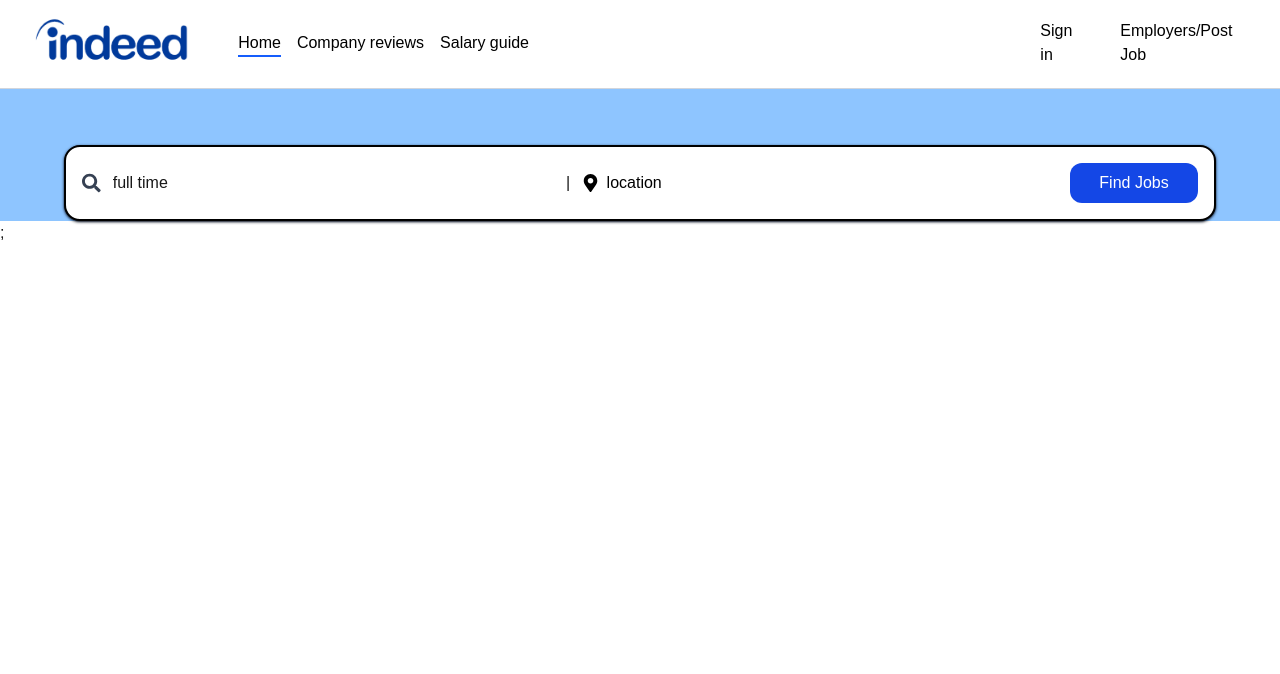
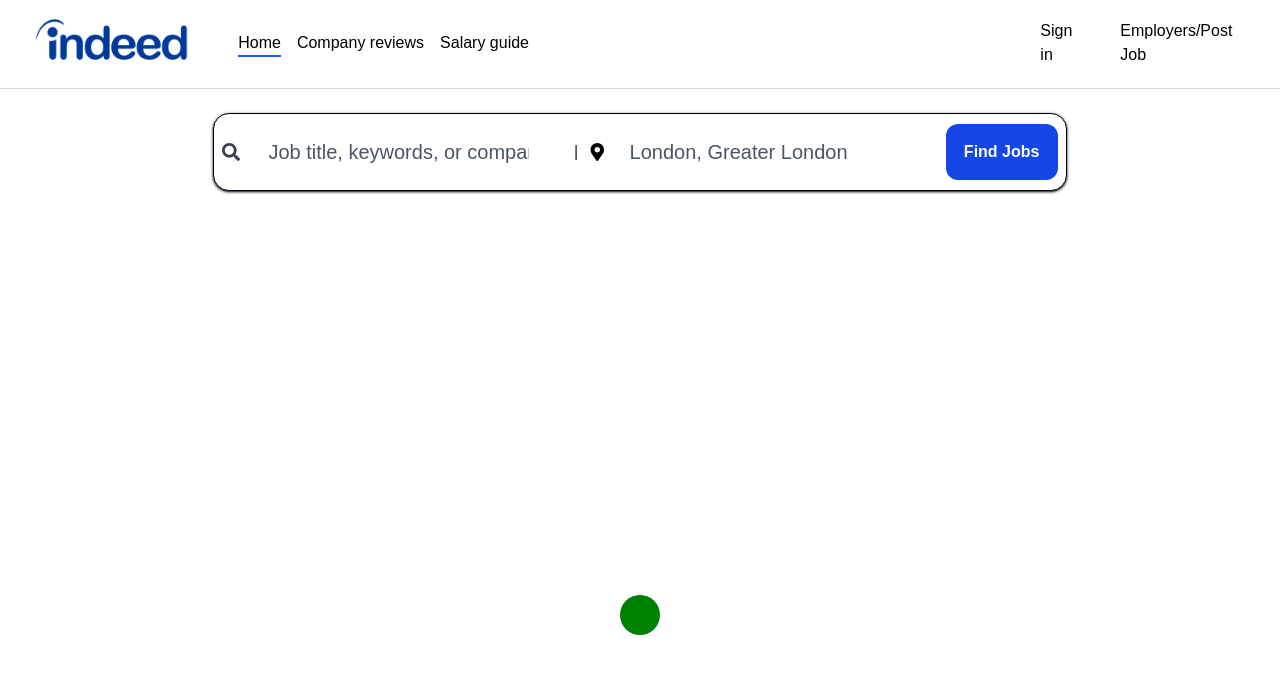
Before and after one commit to jafarimurtaza/indeed-af, a Next.js app: page /searchresult in a window 1280 px wide. Shown: the top 674 px of the page. Built offline with nearby package versions, Linux system fonts and the light colour scheme.

Commit message:
worked on sort method

```diff
--- a/src/components/SearchResult/SearchResultMain.jsx
+++ b/src/components/SearchResult/SearchResultMain.jsx
@@ -4,9 +4,9 @@ import Link from "next/link";
 
 export default function SearchResultMain() {
   return (
-    <div className="bg-blue-300 w-full h-auto flex flex-col items-center">
+    <div className="bg-white w-full h-auto flex flex-col items-center">
       {/* Search Section */}
-      <div className="w-[90%] h-auto mt-14 border-2 border-black bg-white rounded-2xl flex items-center justify-between shadow-sm shadow-gray-900 p-4 ">
+      <div className="w-8/12 h-auto border-1 my-6 border-black bg-white rounded-2xl flex items-center justify-between shadow-sm shadow-gray-900 p-2">
         {/* Search Input */}
         <div className="flex items-center  w-1/2 gap-3">
           <FaSearch className="text-gray-700 text-xl" />
@@ -14,8 +14,7 @@ export default function SearchResultMain() {
             type="search"
             name="search"
             placeholder="Job title, keywords, or company"
-            value="full time"
-            className="w-full hover:bg-amber-200"
+            className="w-full p-4 placeholder:text-gray-600 outline-none text-gray-600 text-xl"
           />
         </div>
         <span className="flex justify-center items-center h-auto w-8">|</span>
@@ -27,18 +26,26 @@ export default function SearchResultMain() {
             type="search"
             name="location"
             placeholder="London, Greater London"
-            value="location"
-            className="w-full hover:bg-amber-700"
+            className="w-full p-4 placeholder:text-gray-600 outline-none text-xl text-gray-600"
           />
         </div>
 
         {/* Find Jobs Button */}
         <Link href="#">
-          <button className="bg-blue-700 text-white px-5 py-2 rounded-xl hover:bg-blue-800 w-32 ml-4">
+          <button className="bg-blue-700 text-white p-4 rounded-xl hover:bg-green-800 w-28 ml-4 font-bold">
             Find Jobs
           </button>
         </Link>
       </div>
+      {/* background section */}
+ <div className="bg-white w-full min-h-screen flex justify-center items-center">
+      <svg width="100" height="50">
+        <circle cx="50" cy="25" r="20" fill="green" />
+      </svg>
+</div>
+
+
+
     </div>
   );
 }
--- /dev/null
+++ b/src/pages/array-sort.js
@@ -0,0 +1,49 @@
+import React from "react";
+
+export default function ArraySort() {
+  //   const numbers = [2, 5, 3, 24, 51, 7];
+  //   let result;
+  //   numbers.length;
+
+  //   numbers.push(150);
+  //   numbers.unshift(300);
+  // numbers.pop();
+  //   result = numbers.shift();
+
+  //   result = numbers.indexOf(24);
+  //  numbers.splice(1,2,160);
+  //  numbers.splice(4,1);
+  //  result=numbers.splice(3,3)
+  // result=numbers.sort();
+  // result=numbers.sort(function(x,y){
+  //     return x-y;
+  // });
+
+  //   console.log(result);
+  //   console.log(numbers);
+  const names = ["Zahra", "Nafisa", "Maryam", "Ali", "Ahmad", "Fatima"];
+  // names.sort();
+  names.sort().reverse();
+  console.log(names);
+
+  const points = [40, 100, 1, 5, 25, 10];
+  points.sort(function (a, b) {
+    return a - b;
+  });
+  points.toSorted().sort();
+  console.log(points);
+
+  const users = [
+    { name: "Ali", age: 20 },
+    { name: "Ahmad", age: 22 },
+    { name: "Maryam", age: 24 },
+  ];
+  users.sort((a, b) => a.age - b.age);
+  console.log(users);
+
+  return (
+    <div className="bg-white min-h-screen">
+      <h>Welcome to my site</h>
+    </div>
+  );
+}
--- a/src/pages/searchresult.js
+++ b/src/pages/searchresult.js
@@ -3,7 +3,7 @@ import SearchResultMain from '@/components/SearchResult/SearchResultMain'
 
 export default function SearchResult() {
   return (
-    <div>
+    <div className='bg-white w-full min-h-screen'>
     <SearchResultMain/>
     </div>
   )
```
